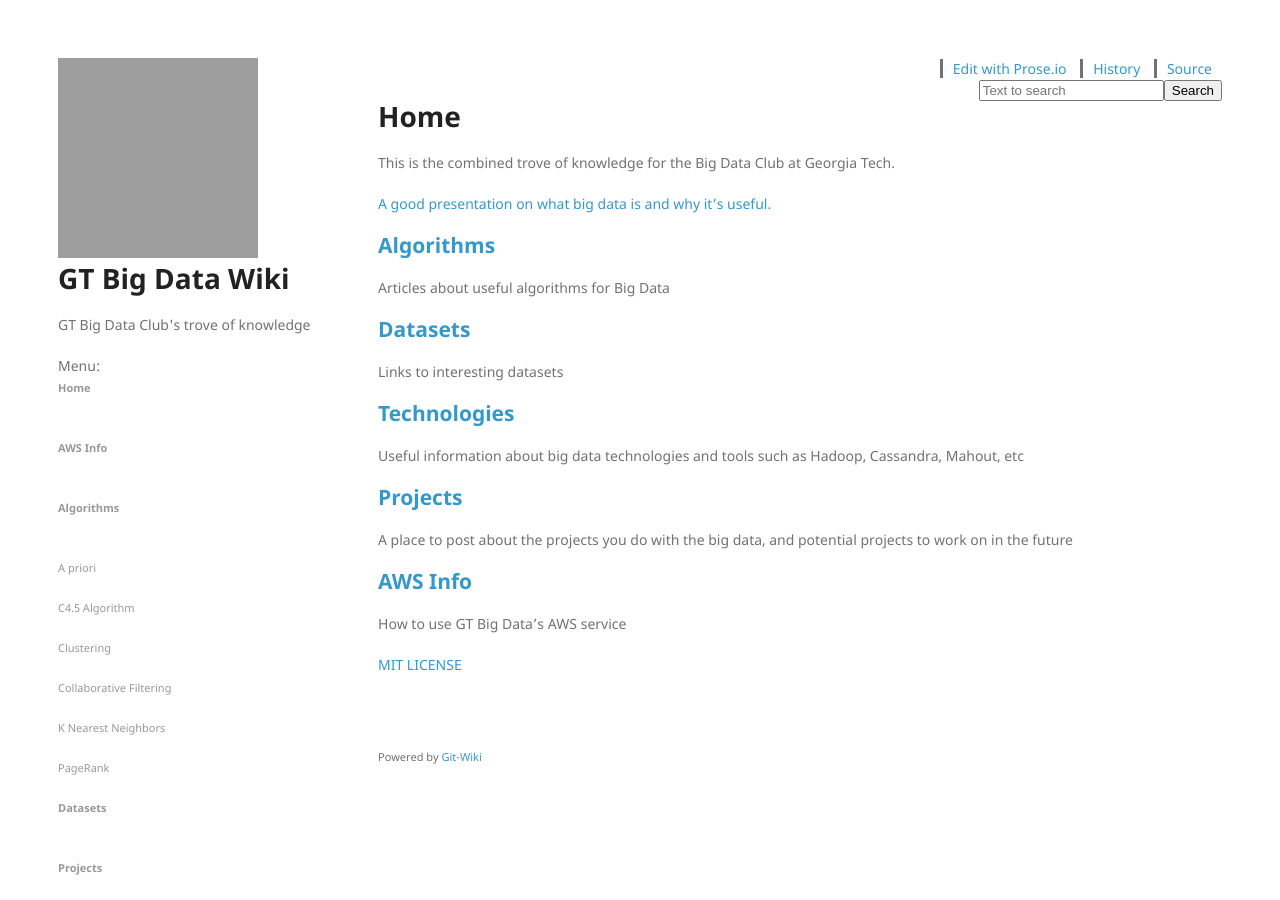
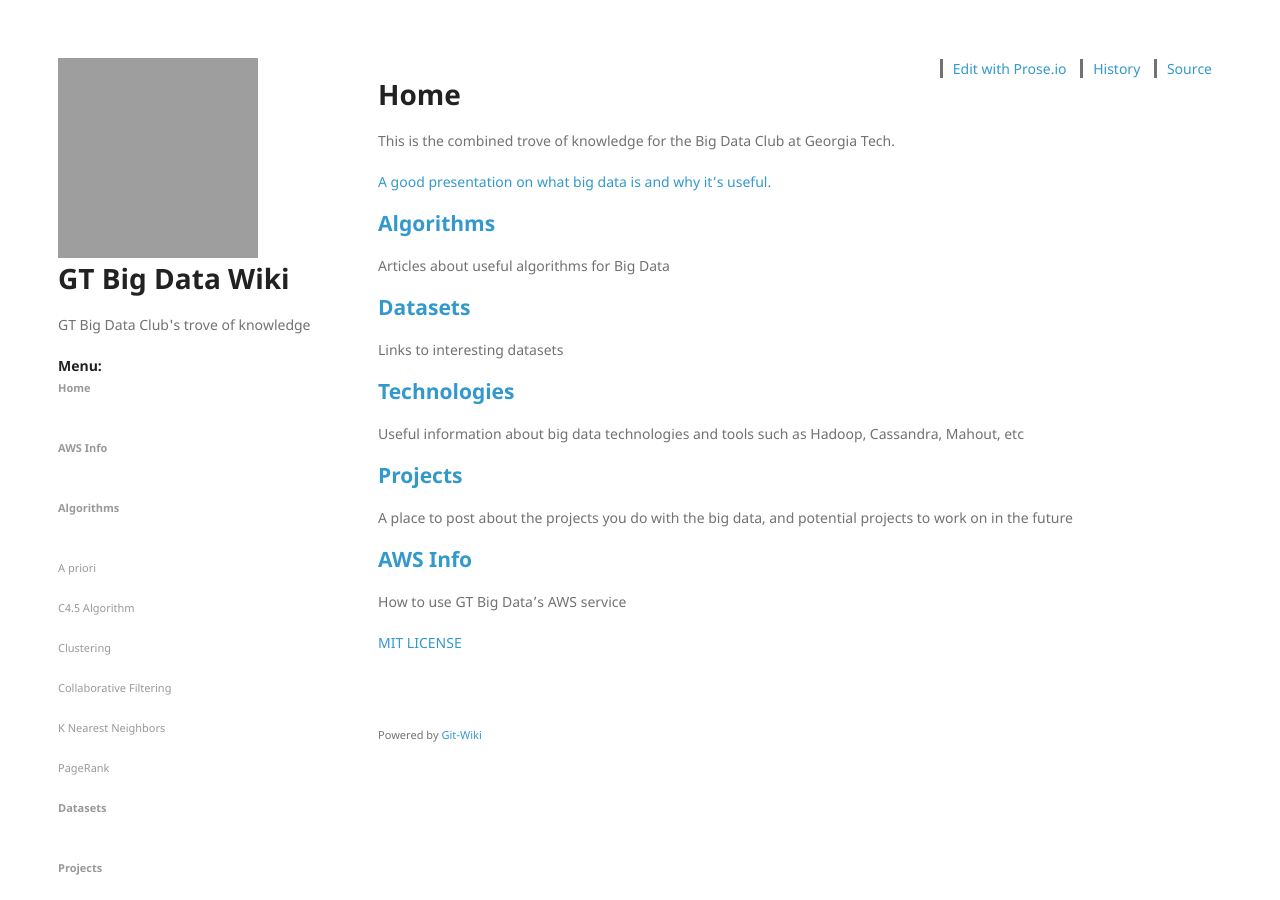
Before and after one commit to gt-big-data/wiki, a Jekyll site: the page built from index.md, in a window 1280 px wide. Built offline with Jekyll 4.4.1, drawn with Linux system fonts in a browser that asks for light colours; nearby versions of some CDN libraries; our own code applies the rules of GitHub Pages for plain Markdown files; grey boxes are pictures that could not be loaded.

Commit message:
Fixed links and stuff:

```diff
--- a/_includes/sidebar.html
+++ b/_includes/sidebar.html
@@ -1,8 +1,8 @@
-Menu:
+<strong> Menu: </strong>
 
 <ul>
     <li>
-        <p><strong><a href="/">Home</a></strong></p>
+        <p><strong><a href="{{ '/' | relative_url }}">Home</a></strong></p>
     </li>
     <li>
         <p><strong><a href="AWS-Info">AWS Info</a></strong></p>
--- a/_layouts/default.html
+++ b/_layouts/default.html
@@ -60,28 +60,6 @@
           <span class="tools-element"><a target="_blank" href="{{ site.github.repository_url }}/commits/{{site.git_branch}}{{page.folder}}{{url | remove: '.html' | append: '.md'}}">History</a></span>
           <span class="tools-element"><a target="_blank" href="{{ site.github.repository_url }}/blob/{{site.git_branch}}{{page.folder}}{{url | remove: '.html' | append: '.md'}}">Source</a></span>
         {% endif %}
-
-        {% if site.google_cse_token %}
-          <script>
-          (function() {
-            var cx = "{{site.google_cse_token}}";
-            var gcse = document.createElement('script');
-            gcse.type = 'text/javascript';
-            gcse.async = true;
-            gcse.src = 'https://cse.google.com/cse.js?cx=' + cx;
-            var s = document.getElementsByTagName('script')[0];
-            s.parentNode.insertBefore(gcse, s);
-          })();
-          </script>
-          <gcse:search></gcse:search>
-        {% else %}
-          <form method="GET" action="{{ site.github.repository_url }}/search">
-            {% if site.use_github_wiki %}
-              <input type="hidden" name="type" value="Wikis">
-            {% endif %}
-            <input type="text" name="q" placeholder="Text to search"><input type="submit" value="Search">
-          </form>
-        {% endif %}
       </div>
 
       <div id="content">
```
